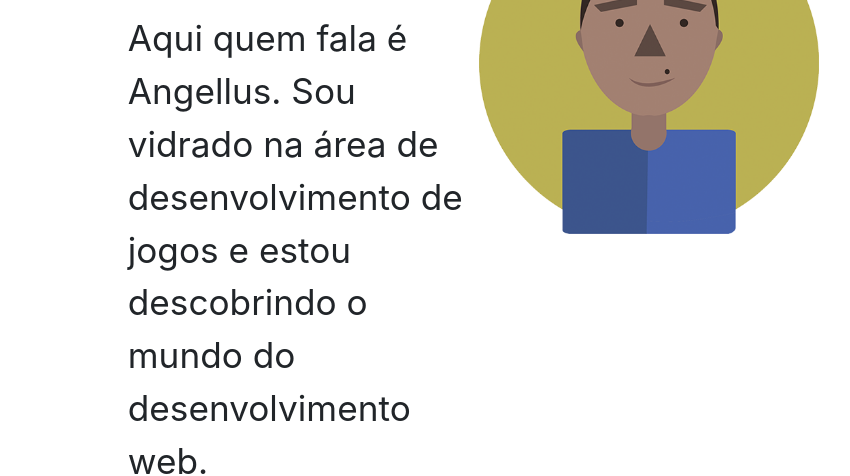
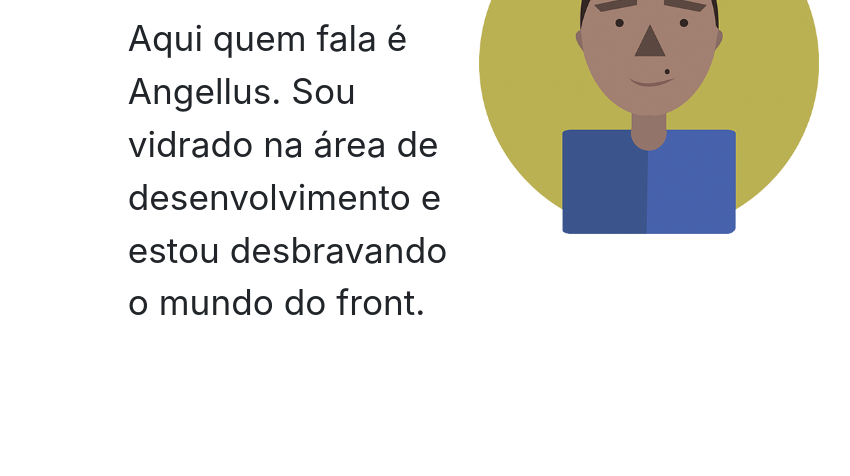
Before and after one commit to angelluspaixao/angelluspaixao.github.io, a website: page index.html in a window 1280 px wide. Shown: the part 327-803 px from the top of the page, without its empty margins (161-1011 px from the left). Drawn offline with Linux system fonts and the light colour scheme.

Commit message:
Ajustes na apresentação

```diff
--- a/index.html
+++ b/index.html
@@ -39,8 +39,8 @@
 							<h1>Olá,</h1>
 							<p>
 										Aqui quem fala é Angellus. Sou vidrado na área de
-									desenvolvimento de jogos e
-									estou descobrindo o mundo do desenvolvimento web.
+									desenvolvimento e estou
+									desbravando o mundo do front.
 							</p>
 						</div>
 
```
Also changed, not shown: LICENSE.md, 1 other file.
